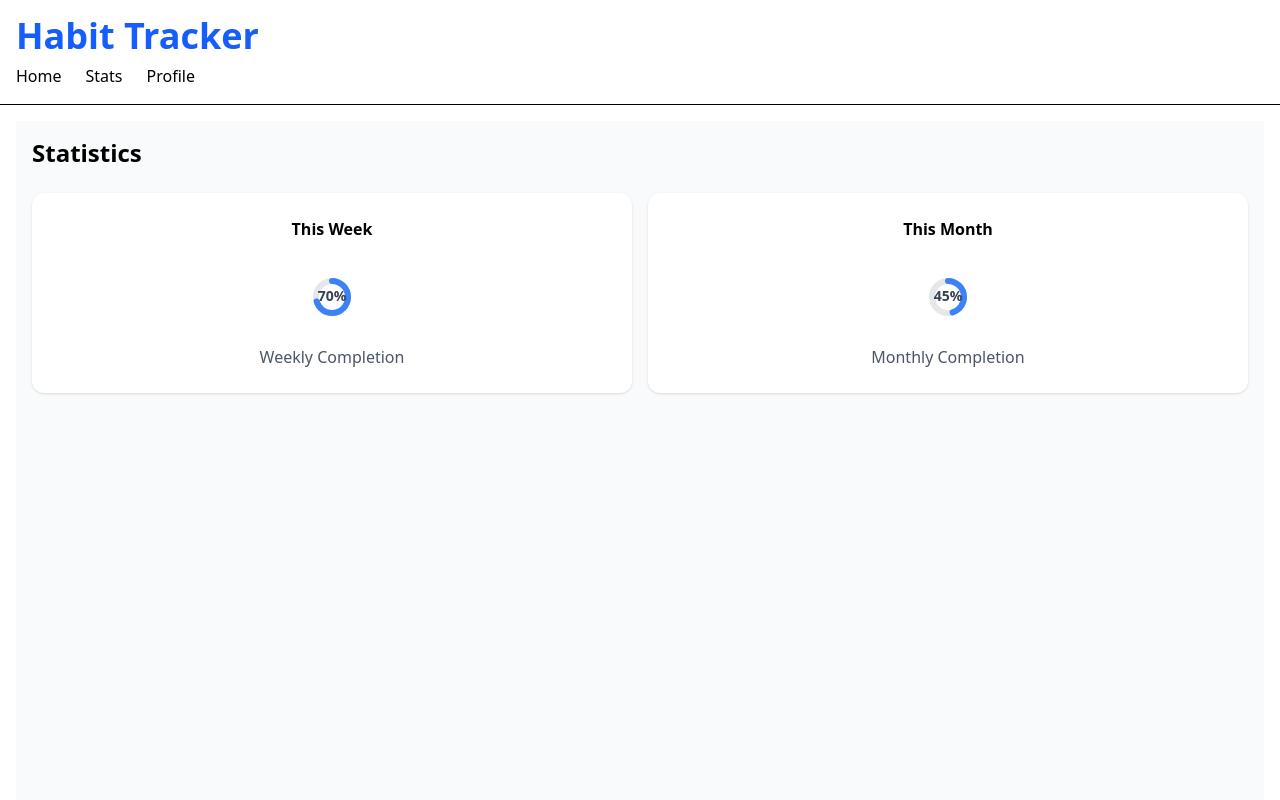
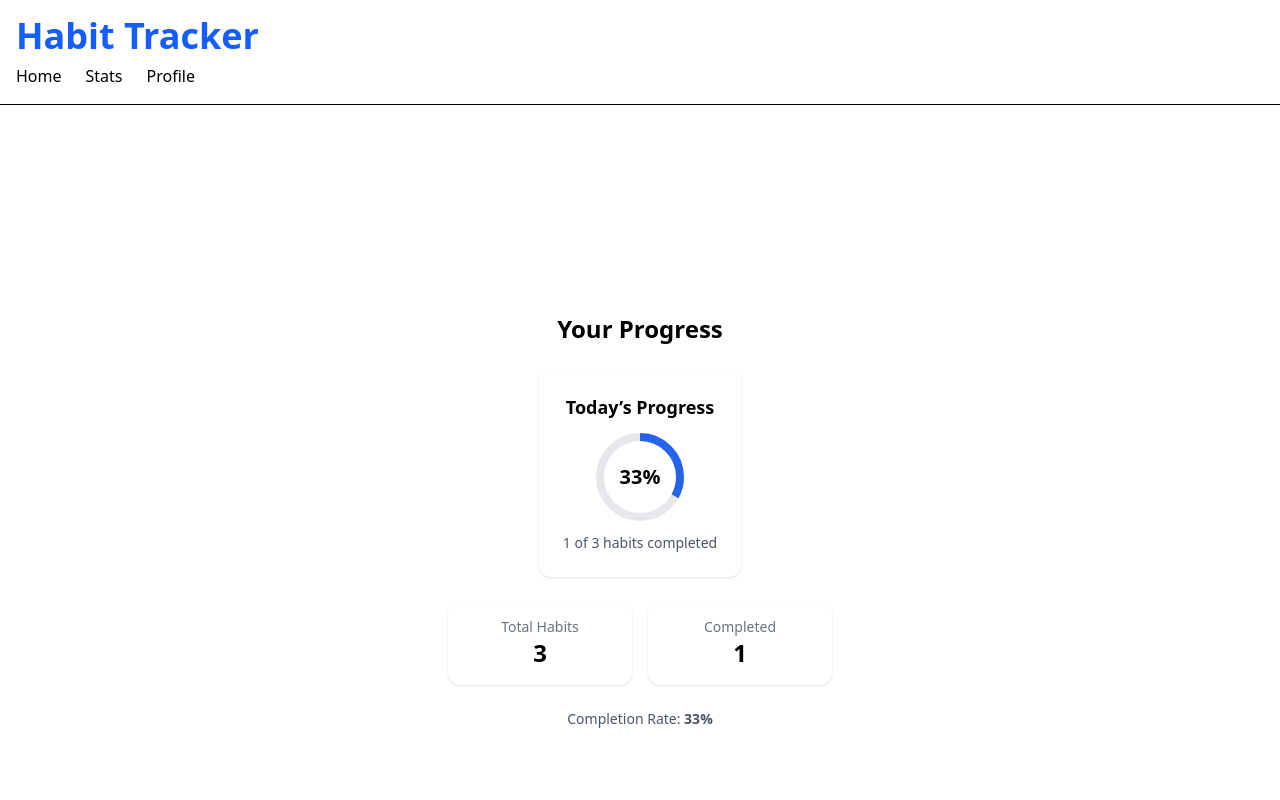
Before and after one commit to pranavk02003/Habit-track, a React (Vite) app: page /stats in a window 1280 px wide. Shown: the top 800 px of the page. Built offline with nearby package versions, Linux system fonts and the light colour scheme.

Commit message:
Add habit using modal instead of prompt

```diff
--- a/src/Pages/Home.jsx
+++ b/src/Pages/Home.jsx
@@ -1,19 +1,34 @@
 import React from "react";
 import { useSelector } from "react-redux";
+import { useState } from "react";
 import HabitCard from "../components/HabitCard";
 import AddHabitButton from "../components/AddHabitButton";
+import AddHabitModal from "../components/AddHabitModal";
 
 const Home = () => {
   const habits = useSelector((state) => state.habits.list);
+  const [isModalOpen, setIsModalOpen] = useState(false);
 
   return (
-    <div className="p-4 space-y-3 relative min-h-screen">
-      {habits.map((habit) => (
-        <HabitCard key={habit.id} habit={habit} />
-      ))}
+    <div className="p-4 min-h-screen relative">
+      {habits.length === 0 && (
+        <p className="text-center text-gray-500 mt-10">
+          No habits yet. Add your first habit 🚀
+        </p>
+      )}
 
+      <div className="space-y-3">
+        {habits.map((habit) => (
+          <HabitCard key={habit.id} habit={habit} />
+        ))}
+      </div>
 
-      <AddHabitButton />
+      <AddHabitButton onClick={() => setIsModalOpen(true)} />
+
+      <AddHabitModal
+        isOpen={isModalOpen}
+        onClose={() => setIsModalOpen(false)}
+      />
     </div>
   );
 };
--- a/src/Pages/Stats.jsx
+++ b/src/Pages/Stats.jsx
@@ -1,30 +1,37 @@
 import React from "react";
+import { useSelector } from "react-redux";
 import ProgressRing from "../components/ProgressRing";
 
 const Stats = () => {
+  const habits = useSelector((state) => state.habits.list);
+
+  const total = habits.length;
+  const completed = habits.filter((h) => h.completed).length;
+  const percentage = total === 0 ? 0 : Math.round((completed / total) * 100);
+
   return (
-    <div className="min-h-screen bg-gray-50 p-4 pb-24">
-      <h1 className="text-2xl font-bold mb-6">Statistics</h1>
+    <div className="min-h-screen flex flex-col items-center justify-center p-6 space-y-6">
+      <h1 className="text-2xl font-bold">Your Progress</h1>
 
-      <div className="grid grid-cols-1 sm:grid-cols-2 gap-4">
-        {/* Weekly */}
-        <div className="bg-white rounded-xl shadow p-6 text-center">
-          <h2 className="font-semibold mb-4">This Week</h2>
-          <div className="flex justify-center mb-2">
-            <ProgressRing progress={70} />
-          </div>
-          <p className="text-gray-600">Weekly Completion</p>
+      {/* Progress Ring */}
+      <ProgressRing percentage={percentage} />
+
+      {/* Stats Cards */}
+      <div className="grid grid-cols-2 gap-4 w-full max-w-sm">
+        <div className="bg-white shadow rounded-xl p-4 text-center">
+          <p className="text-gray-500 text-sm">Total Habits</p>
+          <p className="text-2xl font-bold">{total}</p>
         </div>
 
-        {/* Monthly */}
-        <div className="bg-white rounded-xl shadow p-6 text-center">
-          <h2 className="font-semibold mb-4">This Month</h2>
-          <div className="flex justify-center mb-2">
-            <ProgressRing progress={45} />
-          </div>
-          <p className="text-gray-600">Monthly Completion</p>
+        <div className="bg-white shadow rounded-xl p-4 text-center">
+          <p className="text-gray-500 text-sm">Completed</p>
+          <p className="text-2xl font-bold">{completed}</p>
         </div>
       </div>
+
+      <p className="text-gray-600 text-sm">
+        Completion Rate: <span className="font-semibold">{percentage}%</span>
+      </p>
     </div>
   );
 };
--- a/src/components/AddHabitButton.jsx
+++ b/src/components/AddHabitButton.jsx
@@ -1,21 +1,9 @@
 import React from "react";
-import { useDispatch } from "react-redux";
-import { addHabit } from "../redux/habitsSlice";
-
-const AddHabitButton = () => {
-  const dispatch = useDispatch();
-
-  const handleAdd = () => {
-    const title = prompt("Enter habit name");
-    if (title) {
-      dispatch(addHabit(title));
-    }
-  };
-
+const AddHabitButton = ({ onClick }) => {
   return (
     <button
-      onClick={handleAdd}
-      className="fixed bottom-20 right-6 bg-blue-600 text-white px-4 py-3 rounded-full shadow-lg"
+      onClick={onClick}
+      className="fixed bottom-20 right-4 bg-blue-600 text-white px-5 py-3 rounded-full shadow-lg hover:bg-blue-700"
     >
       + Add Habit
     </button>
--- /dev/null
+++ b/src/components/AddHabitModal.jsx
@@ -0,0 +1,52 @@
+import React from "react";
+import { useState } from "react";
+import { useDispatch } from "react-redux";
+import { addHabit } from "../redux/habitsSlice";
+
+const AddHabitModal = ({ isOpen, onClose }) => {
+  const [title, setTitle] = useState("");
+  const dispatch = useDispatch();
+
+  if (!isOpen) return null;
+
+  const handleAdd = () => {
+    if (title.trim() === "") return;
+    dispatch(addHabit(title));
+    setTitle("");
+    onClose();
+  };
+
+  return (
+    <div className="fixed inset-0 bg-black/40 flex items-center justify-center z-50">
+      <div className="bg-white rounded-xl p-6 w-[90%] max-w-sm">
+        <h2 className="text-lg font-semibold mb-4">Add New Habit</h2>
+
+        <input
+          type="text"
+          placeholder="Habit name"
+          value={title}
+          onChange={(e) => setTitle(e.target.value)}
+          className="w-full border rounded-lg px-3 py-2 mb-4 focus:outline-none focus:ring-2 focus:ring-blue-500"
+        />
+
+        <div className="flex justify-end gap-3">
+          <button
+            onClick={onClose}
+            className="px-4 py-2 rounded-lg text-gray-600 hover:bg-gray-100"
+          >
+            Cancel
+          </button>
+
+          <button
+            onClick={handleAdd}
+            className="px-4 py-2 rounded-lg bg-blue-600 text-white hover:bg-blue-700"
+          >
+            Add
+          </button>
+        </div>
+      </div>
+    </div>
+  );
+};
+
+export default AddHabitModal;
--- a/src/components/ProgressRing.jsx
+++ b/src/components/ProgressRing.jsx
@@ -1,45 +1,47 @@
 import React from "react";
+import { useSelector } from "react-redux";
 
-const ProgressRing = ({ progress = 60 }) => {
-  const radius = 28;
-  const stroke = 6;
-  const normalizedRadius = radius - stroke * 2;
-  const circumference = normalizedRadius * 2 * Math.PI;
-  const strokeDashoffset =
-    circumference - (progress / 100) * circumference;
+const ProgressRing = () => {
+  const habits = useSelector((state) => state.habits.list);
+
+  const total = habits.length;
+  const completed = habits.filter(h => h.completed).length;
+
+  const percentage = total === 0 ? 0 : Math.round((completed / total) * 100);
 
   return (
-    <svg height="80" width="80">
+    <div className="bg-white p-6 rounded-xl shadow text-center">
+      <h2 className="text-lg font-semibold mb-2">Today’s Progress</h2>
+
+      <div className="relative w-24 h-24 mx-auto">
+        <svg className="w-full h-full rotate-[-90deg]">
           <circle
+            cx="48"
+            cy="48"
+            r="40"
             stroke="#e5e7eb"
-        fill="transparent"
-        strokeWidth={stroke}
-        r={normalizedRadius}
-        cx="40"
-        cy="40"
+            strokeWidth="8"
+            fill="none"
           />
           <circle
-        stroke="#3b82f6"
-        fill="transparent"
-        strokeWidth={stroke}
-        strokeDasharray={circumference + " " + circumference}
-        style={{ strokeDashoffset }}
-        strokeLinecap="round"
-        r={normalizedRadius}
-        cx="40"
-        cy="40"
-        transform="rotate(-90 40 40)"
+            cx="48"
+            cy="48"
+            r="40"
+            stroke="#2563eb"
+            strokeWidth="8"
+            fill="none"
+            strokeDasharray={`${percentage * 2.51} 251`}
           />
-      <text
-        x="50%"
-        y="50%"
-        dominantBaseline="middle"
-        textAnchor="middle"
-        className="text-sm font-semibold fill-gray-700"
-      >
-        {progress}%
-      </text>
         </svg>
+        <span className="absolute inset-0 flex items-center justify-center text-xl font-bold">
+          {percentage}%
+        </span>
+      </div>
+
+      <p className="text-sm text-gray-600 mt-2">
+        {completed} of {total} habits completed
+      </p>
+    </div>
   );
 };
 
```
Lines whose indentation alone changed are shown as unchanged.
